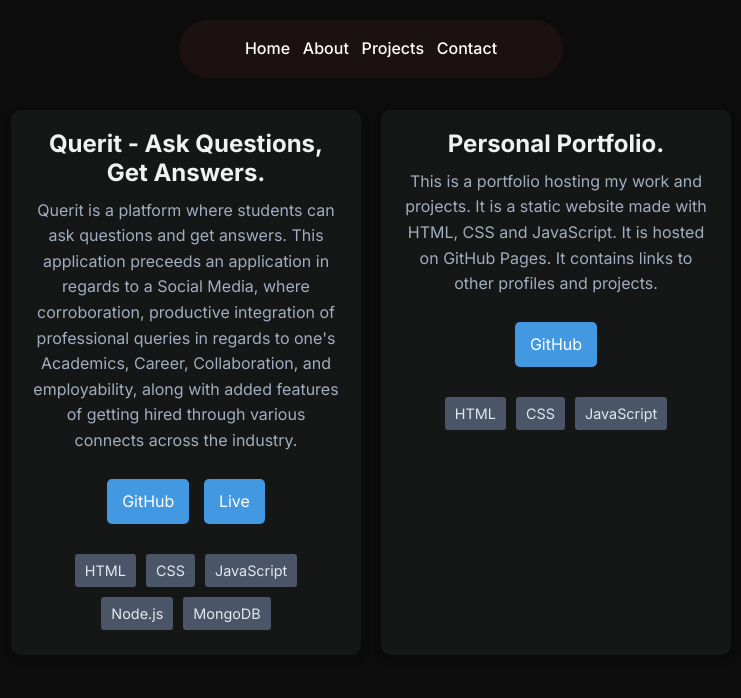
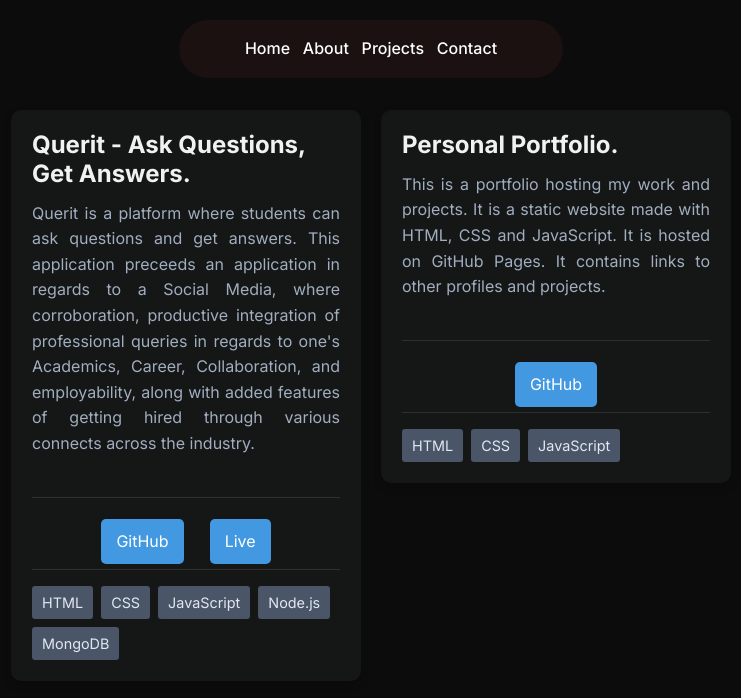
Before and after one commit to zs0c131y/resume, a plain HTML site: page projects.html in a window 1280 px wide. Shown: the whole page, without its empty margins (269-1010 px from the left). Drawn offline with nearby package versions, Linux system fonts and the light colour scheme; a script that the page names is missing.

Commit message:
style changes

```diff
--- a/projects.css
+++ b/projects.css
@@ -72,6 +72,7 @@
   margin-right: auto;
   margin-top: 20px;
   position: relative;
+  z-index: 50;
 }
 
 header nav {
@@ -165,7 +166,16 @@
   overflow: hidden;
   box-shadow: 0 4px 8px rgba(0, 0, 0, 0.2);
   max-width: 350px;
-  text-align: center;
+  transition: all 0.2s;
+  border: 1px solid transparent;
+  display: grid;
+  grid-template-rows: auto 1fr auto auto;
+  height: 100%;
+}
+
+.card:hover {
+  transform: translateY(-4px);
+  border-color: hsl(263.4, 70%, 60%);
 }
 
 .card-image {
@@ -174,20 +184,47 @@
 
 .card-content {
   padding: 20px;
+  display: grid;
+  grid-template-rows: auto auto 1fr auto auto;
+  height: 100%;
 }
 
 .card-title {
   font-size: 1.5em;
-  margin-bottom: 10px;
+  margin-bottom: 0.75rem;
+  text-align: left;
 }
 
 .card-description {
   color: #a0aec0;
-  margin-bottom: 20px;
+  margin-bottom: 1.5rem;
+  text-align: justify;
+}
+
+.card-tech-stack {
+  display: flex;
+  flex-wrap: wrap;
+  gap: 8px;
+  padding-top: 1rem;
+  border-top: 1px solid rgba(255, 255, 255, 0.1);
+  align-self: end;
+}
+
+.tech {
+  background-color: #4a5568;
+  color: #e2e8f0;
+  padding: 5px 10px;
+  border-radius: 3px;
+  font-size: 0.9em;
 }
 
 .card-buttons {
-  margin-bottom: 20px;
+  display: flex;
+  gap: 1rem;
+  margin-top: 1rem;
+  justify-content: center;
+  border-top: 1px solid rgba(255, 255, 255, 0.1);
+  padding-top: 1rem;
 }
 
 .btn {
@@ -205,21 +242,6 @@
   background-color: #2b6cb0;
 }
 
-.card-tech-stack {
-  display: flex;
-  justify-content: center;
-  flex-wrap: wrap;
-}
-
-.tech {
-  background-color: #4a5568;
-  color: #e2e8f0;
-  padding: 5px 10px;
-  margin: 5px;
-  border-radius: 3px;
-  font-size: 0.9em;
-}
-
 @media screen and (max-width: 768px) {
   header {
     width: 80%;
```
Also changed, not shown: index.css (+22 -12 lines).
